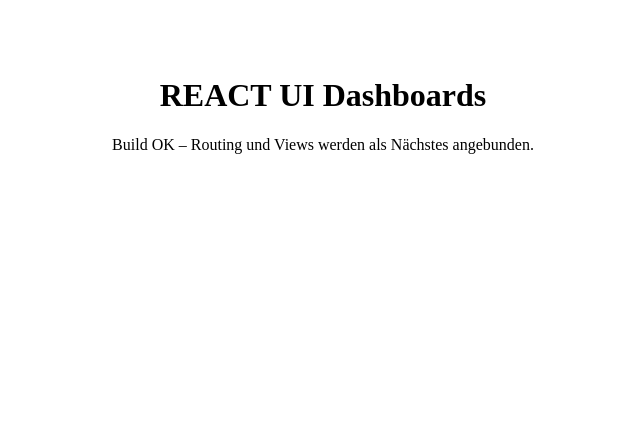
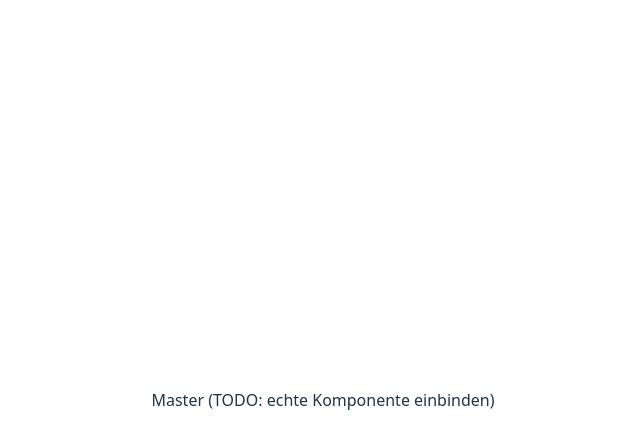
Before and after one commit to dougmens/REACT-UI-Dashboards, a React (Vite) app: page /#/master in a window 1280 px wide. Shown: the top 448 px of the page, without its empty margins (317-957 px from the left). Built offline with nearby package versions, Linux system fonts and the light colour scheme.

Commit message:
Enable HashRouter routing with routes

```diff
--- a/src/App.tsx
+++ b/src/App.tsx
@@ -1,31 +1,22 @@
 import "./App.css";
+import { Routes, Route, Navigate } from "react-router-dom";
 
-/**
- * Minimal-stabile App-Komponente.
- * Zweck:
- * - Build sicher grün bekommen
- * - Keine Router-/View-Abhängigkeiten
- * - Saubere Basis für den nächsten Schritt
- */
+import Master from "./views/Master";
+import Cases from "./views/Cases";
+import Evidence from "./views/Evidence";
+import Archive from "./views/Archive";
+import Settings from "./views/Settings";
 
 export default function App() {
   return (
-    <div style={{ padding: 16 }}>
-      <h1>REACT UI Dashboards</h1>
-      <p>Build OK – Routing und Views werden als Nächstes angebunden.</p>
-    </div>
+    <Routes>
+      <Route path="/" element={<Navigate to="/master" replace />} />
+      <Route path="/master" element={<Master />} />
+      <Route path="/cases" element={<Cases />} />
+      <Route path="/evidence" element={<Evidence />} />
+      <Route path="/archive" element={<Archive />} />
+      <Route path="/settings" element={<Settings />} />
+      <Route path="*" element={<Navigate to="/master" replace />} />
+    </Routes>
   );
 }
-
-/**
- * Temporär hier belassen, damit andere Imports nicht brechen.
- * Kann später in ein eigenes Modell-/types-File verschoben werden.
- */
-export interface Incident {
-  id: string;
-  case_id: string;
-  type: string;
-  description?: string;
-  date?: string;
-  status?: string;
-}
--- a/src/main.tsx
+++ b/src/main.tsx
@@ -1,9 +1,13 @@
-import React from 'react';
-import ReactDOM from 'react-dom/client';
-import App from './App';
+import React from "react";
+import ReactDOM from "react-dom/client";
+import { HashRouter } from "react-router-dom";
+import App from "./App";
+import "./index.css";
 
-ReactDOM.createRoot(document.getElementById('root') as HTMLElement).render(
+ReactDOM.createRoot(document.getElementById("root")!).render(
   <React.StrictMode>
-    <App />
-  </React.StrictMode>,
+    <HashRouter>
+      <App />
+    </HashRouter>
+  </React.StrictMode>
 );
```
